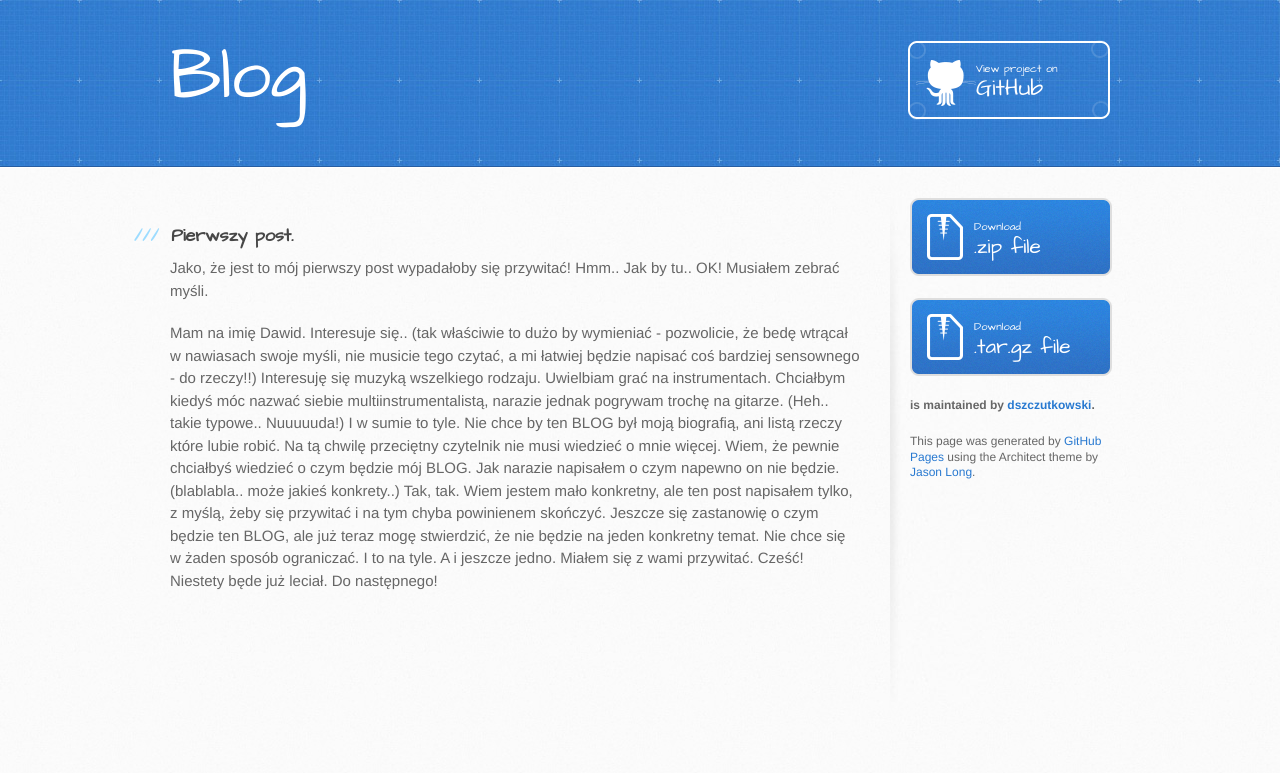
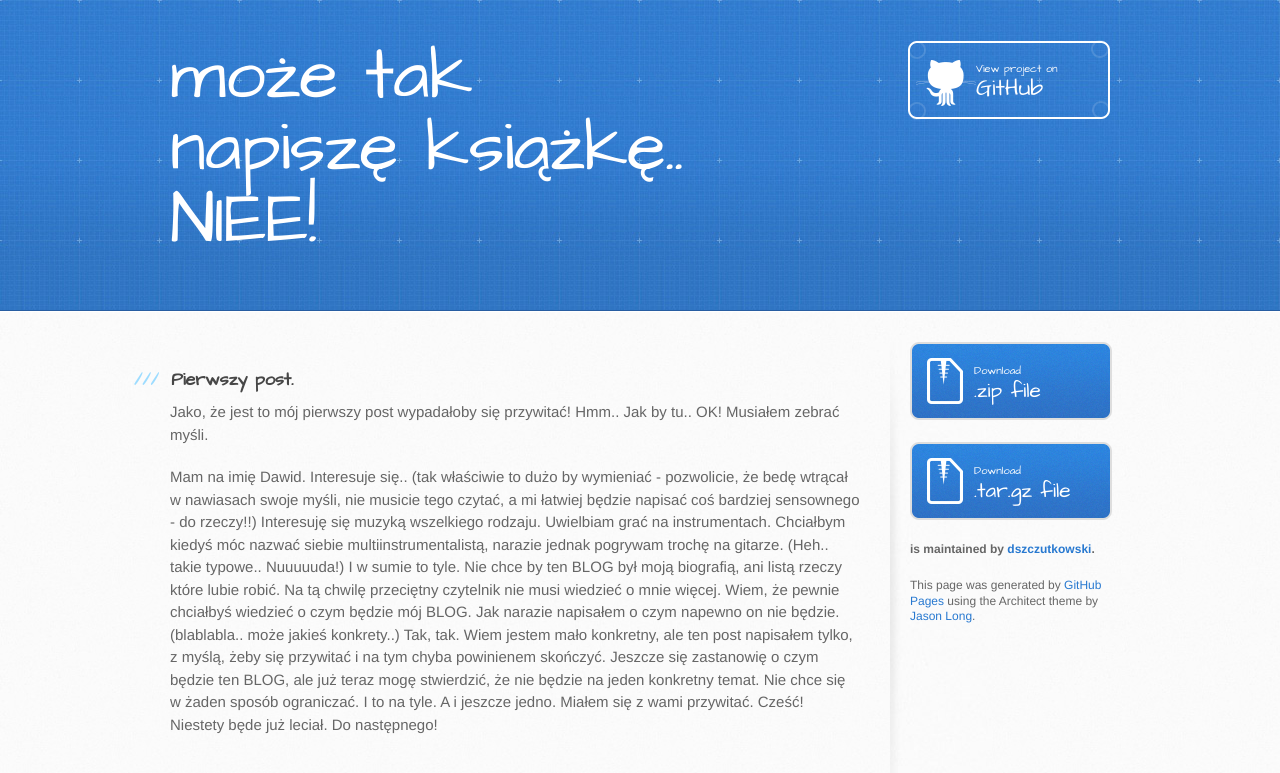
Before and after one commit to dszczutkowski/BLOG, a Jekyll site: the page post1.html, which Jekyll copies as it is, in a window 1280 px wide. Shown: the top 773 px of the page. Built offline with Jekyll 4.4.1, drawn with Linux system fonts in a browser that asks for light colours; Markdown is read by kramdown in place of the engine named in the settings.

Commit message:
Update post1.html

```diff
--- a/post1.html
+++ b/post1.html
@@ -19,7 +19,7 @@
   <body>
     <header>
       <div class="inner">
-        <h1>Blog</h1>
+        <h1>może tak napiszę książkę..   NIEE!</h1>
         <h2></h2>
         <a href="https://github.com/dszczutkowski/BLOG" class="button"><small>View project on</small>GitHub</a>
       </div>
```
